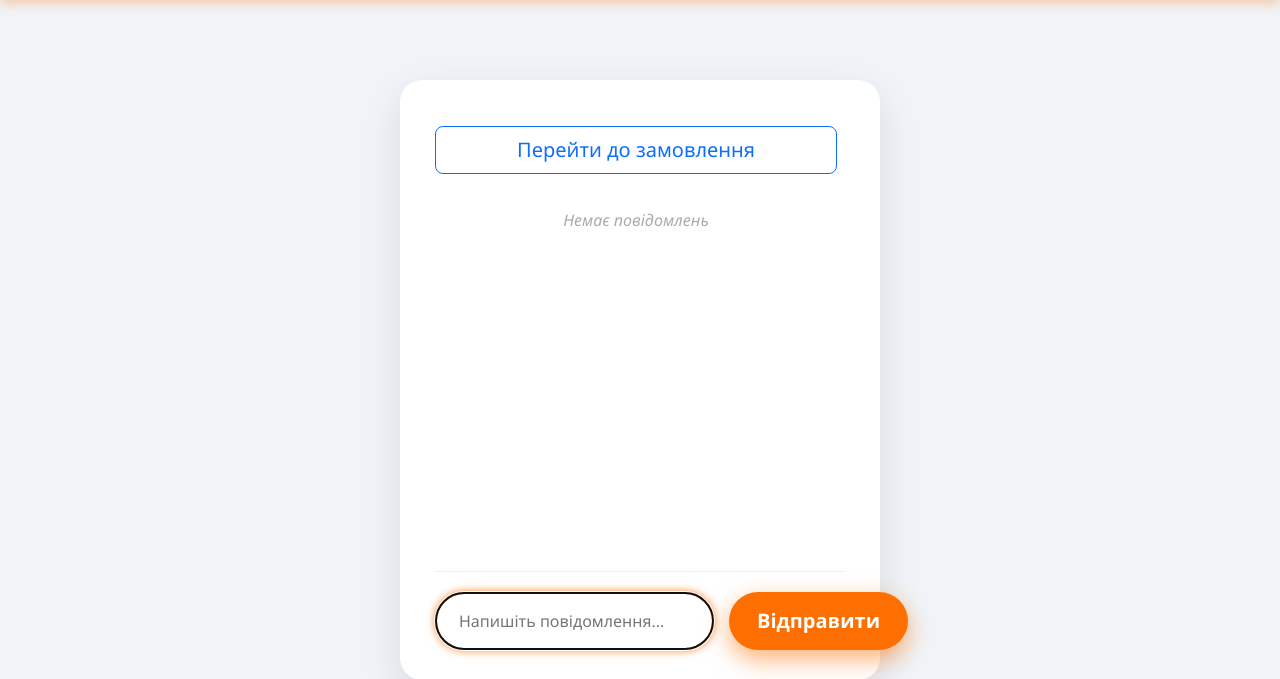
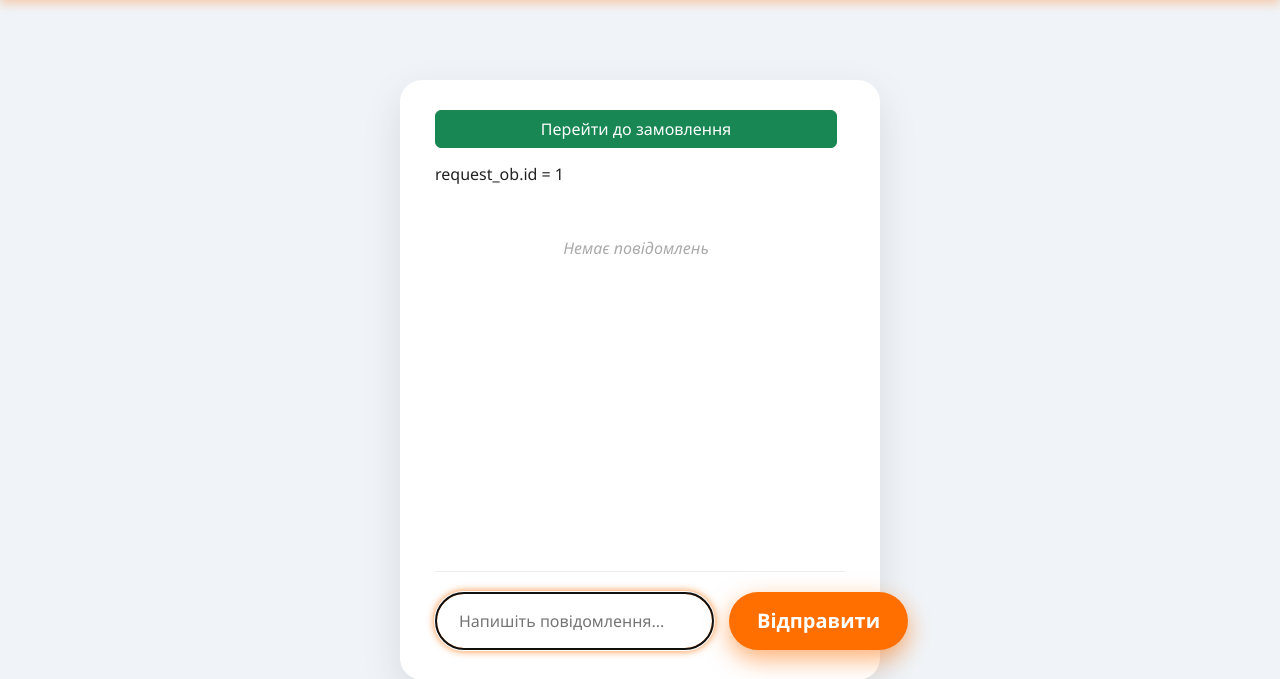
Before and after one commit to Slekatom/FastBiteGo, a Django app: template FastBiteGo/templates/courier/chat.html in a window 1280 px wide. Shown: the part 73-752 px from the top of the page. Run offline with Django 5.2, Linux system fonts and the light colour scheme; the template is opened without the code that fills it: most values are stand-ins (such as "Sample title", 1, 10 or a date in 2020).

Commit message:
url issue

```diff
--- a/FastBiteGo/templates/courier/chat.html
+++ b/FastBiteGo/templates/courier/chat.html
@@ -23,9 +23,13 @@
     gap: 14px;
     padding-right: 8px;
   ">
-    <a href="{% url 'courier:detail' request_ob.id %}" class="btn btn-outline-primary btn-lg mt-3">
-    Перейти до замовлення
-</a>
+    {% if request_ob and request_ob.id %}
+  <a href="{% url 'courier:detail' request_ob.id %}" class="btn btn-success">Перейти до замовлення</a>
+{% else %}
+  <span>Информация о заказе отсутствует</span>
+{% endif %}
+<p>request_ob.id = {{ request_ob.id }}</p>
+
 
     {% for message in messages %}
       {% if user_now.username == message.user.username %}
```
